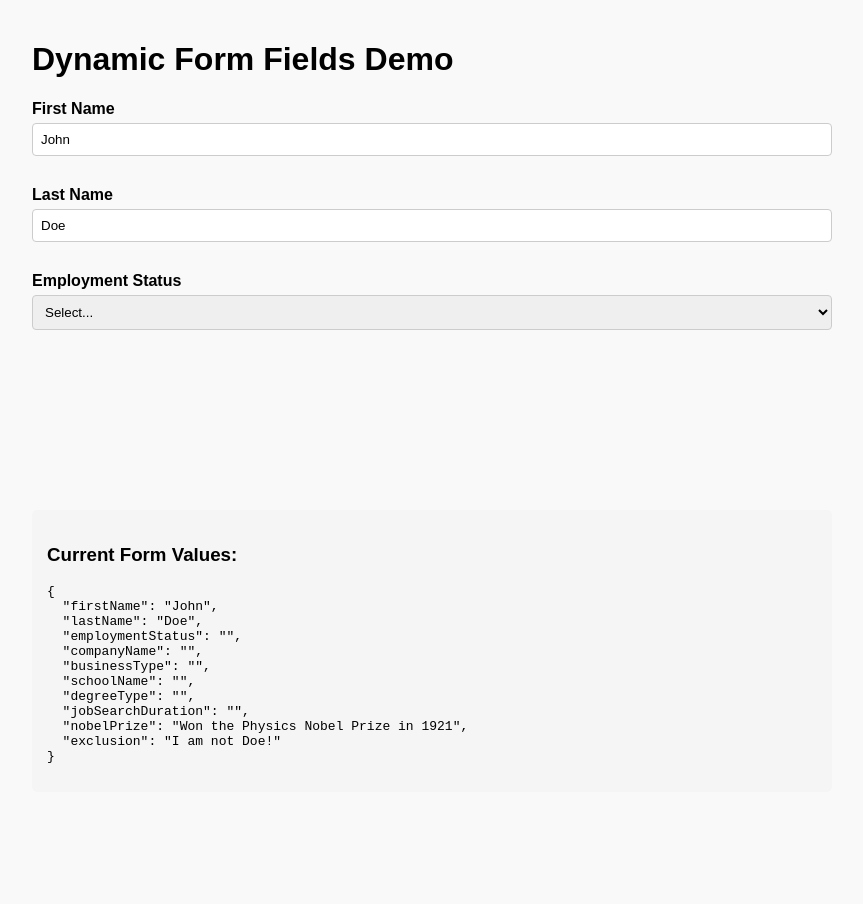
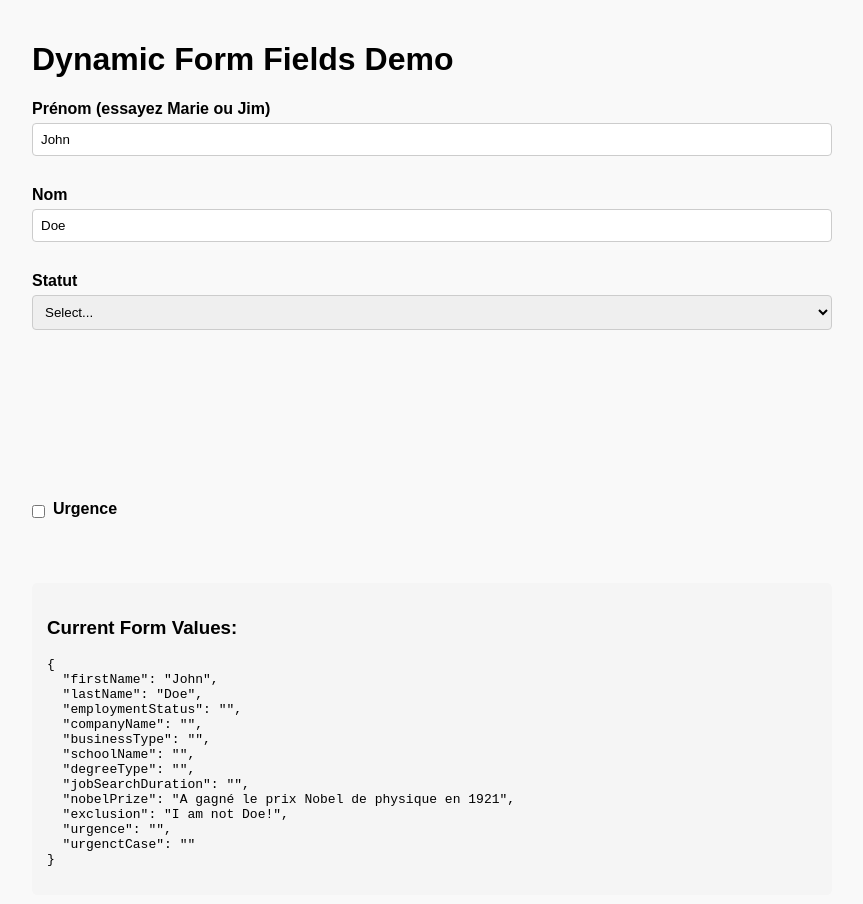
Before and after one commit to franckdervaux/angular-dynamic-form-demo, an Angular app: page / in a window 1280 px wide. Shown: the top 904 px of the page, without its empty margins (208-1071 px from the left). Before the commit the page ends 812 px from the top, so only its background shows below. Built offline with nearby package versions, Linux system fonts and the light colour scheme.

Commit message:
avec des checkbox

```diff
--- a/src/app/form-field/form-field.component.ts
+++ b/src/app/form-field/form-field.component.ts
@@ -12,17 +12,16 @@ import { takeUntilDestroyed } from '@angular/core/rxjs-interop'
   template: `
         @if (isVisible()) {
             <div class="field-container" [formGroup]="form">
-                <label [for]="field.name">{{field.label}}</label>
-
                 @switch (field.type) {
                     @case ('text') {
+                        <label [for]="field.name">{{field.label}}</label>
                         <input
                             type="text"
-
                             [id]="field.name"
                             [formControlName]="field.name">
                     }
                     @case ('select') {
+                        <label [for]="field.name">{{field.label}}</label>
                         <select
                             [id]="field.name"
                             [formControlName]="field.name">
@@ -33,12 +32,16 @@ import { takeUntilDestroyed } from '@angular/core/rxjs-interop'
                         </select>
                     }
                     @case ('checkbox') {
+                        <div class="checkbox-container">
                             <input
                                 type="checkbox"
                                 [id]="field.name"
                                 [formControlName]="field.name">
+                            <label [for]="field.name">{{field.label}}</label>
+                        </div>
                     }
                     @default {
+                        <label [for]="field.name">{{field.label}}</label>
                         <input
                             type="text"
                             [id]="field.name"
@@ -49,6 +52,15 @@ import { takeUntilDestroyed } from '@angular/core/rxjs-interop'
         }
     `,
   styles: [`
+    .checkbox-container {
+      display: flex;
+      align-items: center;
+      gap: 8px;
+    }
+    .checkbox-container input[type="checkbox"] {
+      margin: 0;
+    }
+
     .field-container {
         display: flex;
         flex-direction: column;
--- a/src/assets/form-config.json
+++ b/src/assets/form-config.json
@@ -1,19 +1,19 @@
 [
     {
         "name": "firstName",
-        "label": "First Name",
+        "label": "Prénom (essayez Marie ou Jim)",
         "type": "text",
         "defaultValue": "John"
     },
     {
         "name": "lastName",
-        "label": "Last Name",
+        "label": "Nom",
         "type": "text",
         "defaultValue": "Doe"
     },
     {
         "name": "employmentStatus",
-        "label": "Employment Status",
+        "label": "Statut",
         "type": "select",
         "options": [
             {
@@ -36,7 +36,7 @@
     },
     {
         "name": "companyName",
-        "label": "Company Name",
+        "label": "Entreprise",
         "type": "text",
         "visibility": {
             "fieldName": "employmentStatus",
@@ -48,7 +48,7 @@
     },
     {
         "name": "businessType",
-        "label": "Business Type",
+        "label": "Type de Rôle",
         "type": "select",
         "options": [
             {
@@ -74,7 +74,7 @@
     },
     {
         "name": "schoolName",
-        "label": "School Name",
+        "label": "École",
         "type": "text",
         "visibility": {
             "fieldName": "employmentStatus",
@@ -86,7 +86,7 @@
     },
     {
         "name": "degreeType",
-        "label": "Degree Type",
+        "label": "Type de diplôme",
         "type": "select",
         "options": [
             {
@@ -112,7 +112,7 @@
     },
     {
         "name": "jobSearchDuration",
-        "label": "How long have you been looking for a job?",
+        "label": "Durée de recherche d'emploi",
         "type": "select",
         "options": [
             {
@@ -142,15 +142,15 @@
     },
     {
         "name": "nobelPrize",
-        "label": "Nobel Prize",
+        "label": "Prix Nobel",
         "tpe": "textarea",
         "type": "text",
-        "defaultValue": "Won the Physics Nobel Prize in 1921",
+        "defaultValue": "A gagné le prix Nobel de physique en 1921",
         "visibility": {
             "fieldName": "firstName",
             "operator": "in",
             "values": [
-                "Jane",
+                "Marie",
                 "Jim"
             ]
         }
@@ -168,5 +168,24 @@
                 "Excluded"
             ]
         }
+    },
+    {
+        "name": "urgence",
+        "label": "Urgence",
+        "type": "checkbox",
+        "defaultValue": false
+    },
+    {
+        "name": "urgenctCase",
+        "label": "Seulement affiché en cas d'urgence",
+        "type": "text",
+        "defaultValue": "",
+        "visibility": {
+            "fieldName": "urgence",
+            "operator": "in",
+            "values": [
+                true
+            ]
+        }
     }
 ]
```
Lines whose indentation alone changed are shown as unchanged.
